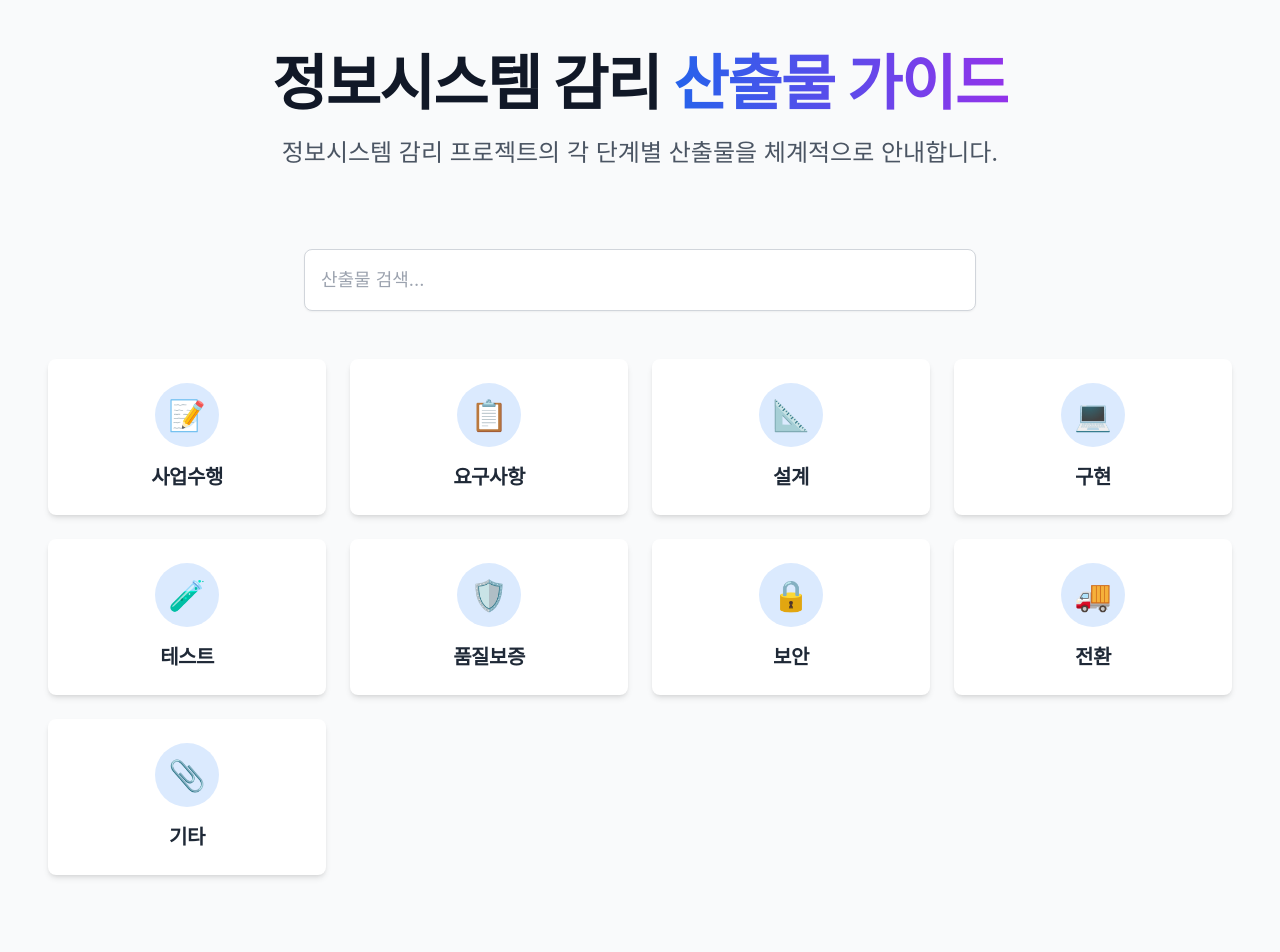
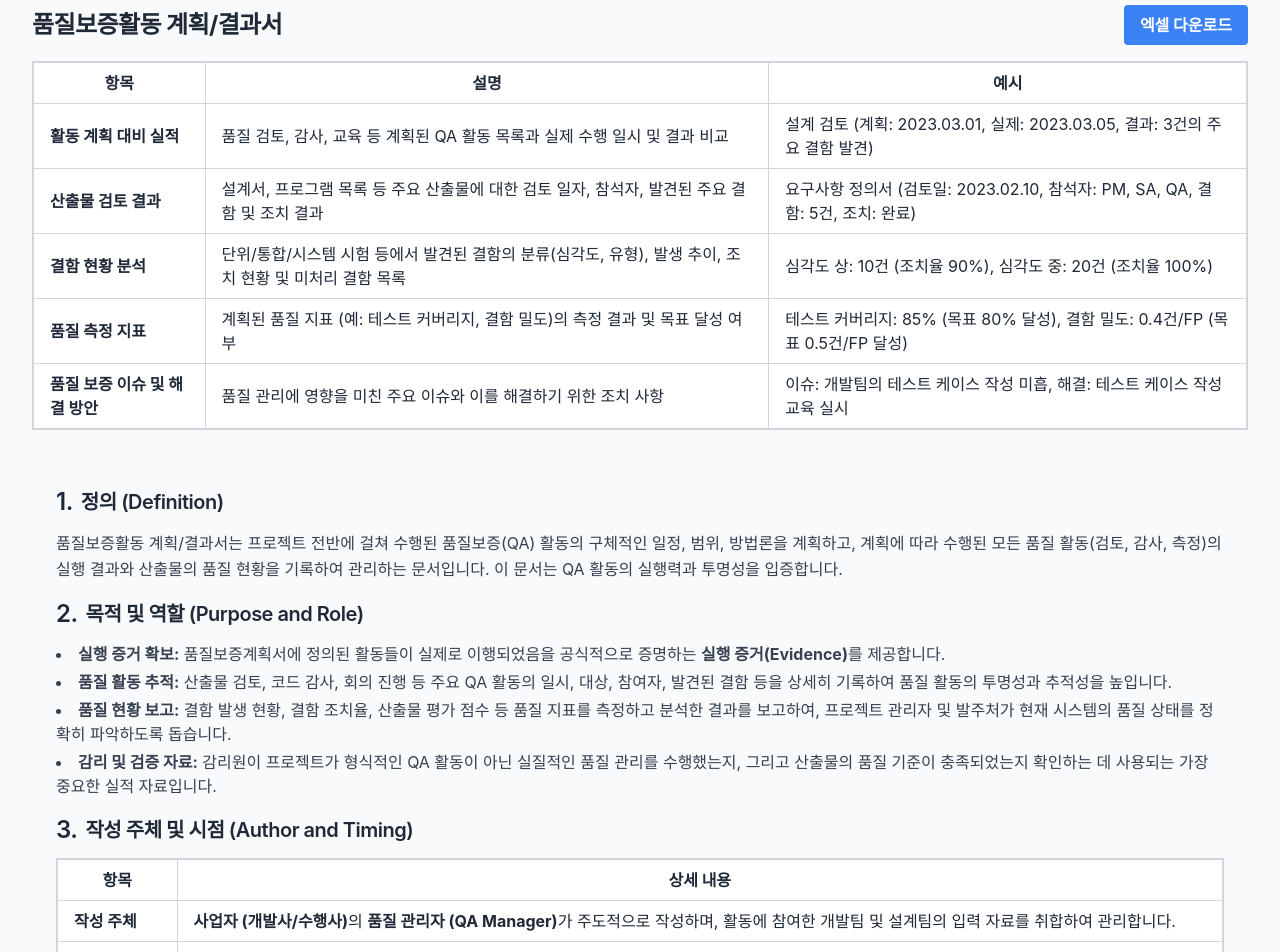
Before and after one commit to jeonck/deliverables-guide, a React (Vite) app: page /#/forms/quality-assurance-activity-plan-result in a window 1280 px wide. Before the commit this address led to /#/. Shown: the part 140-1092 px from the top of the page. Built offline with nearby package versions, Linux system fonts and the light colour scheme.

Commit message:
feat: add quality assurance activity plan/result form and update links

```diff
--- a/src/App.tsx
+++ b/src/App.tsx
@@ -25,6 +25,7 @@ import AcceptanceTestPlan from './pages/forms/AcceptanceTestPlan';
 import AsIsBusinessAnalysisDocument from './pages/forms/AsIsBusinessAnalysisDocument';
 import AsIsSystemAnalysisDocument from './pages/forms/AsIsSystemAnalysisDocument';
 import DatabaseStandardDesignGuidelines from './pages/forms/DatabaseStandardDesignGuidelines';
+import QualityAssuranceActivityPlanResult from './pages/forms/QualityAssuranceActivityPlanResult';
 
 function App() {
   return (
@@ -58,6 +59,7 @@ function App() {
             <Route path="/forms/as-is-business-analysis-document" element={<AsIsBusinessAnalysisDocument />} />
             <Route path="/forms/as-is-system-analysis-document" element={<AsIsSystemAnalysisDocument />} />
             <Route path="/forms/database-standard-design-guidelines" element={<DatabaseStandardDesignGuidelines />} />
+            <Route path="/forms/quality-assurance-activity-plan-result" element={<QualityAssuranceActivityPlanResult />} />
             <Route path="*" element={<Navigate to="/" replace />} />
           </Routes>
         </main>
--- a/src/data/deliverables.ts
+++ b/src/data/deliverables.ts
@@ -315,6 +315,12 @@ export const allDeliverables: Deliverable[] = [
     categoryPath: '/implementation',
   },
   {
+    name: '품질보증활동 계획/결과서',
+    category: '구현',
+    categoryPath: '/implementation',
+    formPath: '/forms/quality-assurance-activity-plan-result',
+  },
+  {
     name: '반복 계획/평가서',
     category: '구현',
     categoryPath: '/implementation',
--- a/src/pages/Implementation.tsx
+++ b/src/pages/Implementation.tsx
@@ -35,7 +35,7 @@ const implementationDeliverables = [
     deliverables: [
       { name: '적용 방법론 및 개발 표준', path: '/forms/applied-methodology-and-development-standards' },
       { name: '요구사항 추적표', path: '/forms/requirements-traceability-matrix' },
-      { name: '품질보증활동 계획/결과서', path: '/implementation' },
+      { name: '품질보증활동 계획/결과서', path: '/forms/quality-assurance-activity-plan-result' },
       { name: '반복 계획/평가서', path: '/implementation' },
     ],
   },
--- a/src/pages/QA.tsx
+++ b/src/pages/QA.tsx
@@ -22,7 +22,7 @@ const QADeliverables = [
         deliverables: [
             { name: '적용 방법론 및 개발 표준', path: '/forms/applied-methodology-and-development-standards' },
             { name: '요구사항 추적표', path: '/forms/requirements-traceability-matrix' },
-            { name: '품질보증활동 계획/결과서', path: '/qa' },
+            { name: '품질보증활동 계획/결과서', path: '/forms/quality-assurance-activity-plan-result' },
             { name: '반복 계획/평가서', path: '/qa' },
         ],
     },
@@ -30,7 +30,7 @@ const QADeliverables = [
         phase: '테스트',
         deliverables: [
             { name: '요구사항 추적표', path: '/forms/requirements-traceability-matrix' },
-            { name: '품질보증활동 계획/결과서', path: '/qa' },
+            { name: '품질보증활동 계획/결과서', path: '/forms/quality-assurance-activity-plan-result' },
         ],
     },
 ];
--- a/src/pages/Testing.tsx
+++ b/src/pages/Testing.tsx
@@ -23,7 +23,7 @@ const testDeliverables = [
     category: '관리 (QA)',
     deliverables: [
       { name: '요구사항 추적표', path: '/forms/requirements-traceability-matrix' },
-      { name: '품질보증활동 계획/결과서', path: '/testing' },
+      { name: '품질보증활동 계획/결과서', path: '/forms/quality-assurance-activity-plan-result' },
     ],
   },
 ];
--- /dev/null
+++ b/src/pages/forms/QualityAssuranceActivityPlanResult.tsx
@@ -0,0 +1,109 @@
+import React from 'react';
+import { saveAs } from 'file-saver';
+import * as XLSX from 'xlsx';
+
+const QualityAssuranceActivityPlanResult: React.FC = () => {
+  const tableData = [
+    ['항목', '설명', '예시'],
+    ['활동 계획 대비 실적', '품질 검토, 감사, 교육 등 계획된 QA 활동 목록과 실제 수행 일시 및 결과 비교', '설계 검토 (계획: 2023.03.01, 실제: 2023.03.05, 결과: 3건의 주요 결함 발견)'],
+    ['산출물 검토 결과', '설계서, 프로그램 목록 등 주요 산출물에 대한 검토 일자, 참석자, 발견된 주요 결함 및 조치 결과', '요구사항 정의서 (검토일: 2023.02.10, 참석자: PM, SA, QA, 결함: 5건, 조치: 완료)'],
+    ['결함 현황 분석', '단위/통합/시스템 시험 등에서 발견된 결함의 분류(심각도, 유형), 발생 추이, 조치 현황 및 미처리 결함 목록', '심각도 상: 10건 (조치율 90%), 심각도 중: 20건 (조치율 100%)'],
+    ['품질 측정 지표', '계획된 품질 지표 (예: 테스트 커버리지, 결함 밀도)의 측정 결과 및 목표 달성 여부', '테스트 커버리지: 85% (목표 80% 달성), 결함 밀도: 0.4건/FP (목표 0.5건/FP 달성)'],
+    ['품질 보증 이슈 및 해결 방안', '품질 관리에 영향을 미친 주요 이슈와 이를 해결하기 위한 조치 사항', '이슈: 개발팀의 테스트 케이스 작성 미흡, 해결: 테스트 케이스 작성 교육 실시'],
+  ];
+
+  const handleExcelDownload = () => {
+    const worksheet = XLSX.utils.aoa_to_sheet(tableData);
+    const workbook = XLSX.utils.book_new();
+    XLSX.utils.book_append_sheet(workbook, worksheet, '품질보증활동계획결과서');
+    const excelBuffer = XLSX.write(workbook, { bookType: 'xlsx', type: 'array' });
+    const data = new Blob([excelBuffer], { type: 'application/octet-stream' });
+    saveAs(data, '품질보증활동계획결과서.xlsx');
+  };
+
+  return (
+    <div className="container mx-auto p-4">
+      <div className="flex justify-between items-center mb-4">
+        <h1 className="text-2xl font-bold">품질보증활동 계획/결과서</h1>
+        <button
+          onClick={handleExcelDownload}
+          className="bg-blue-500 hover:bg-blue-700 text-white font-bold py-2 px-4 rounded"
+        >
+          엑셀 다운로드
+        </button>
+      </div>
+
+      <div className="overflow-x-auto mb-8">
+        <table className="min-w-full bg-white border-2 border-gray-300">
+          <thead>
+            <tr>
+              <th className="border border-gray-300 px-4 py-2">항목</th>
+              <th className="border border-gray-300 px-4 py-2">설명</th>
+              <th className="border border-gray-300 px-4 py-2">예시</th>
+            </tr>
+          </thead>
+          <tbody>
+            {tableData.slice(1).map((row, rowIndex) => ( // Skip header row for rendering
+              <tr key={rowIndex}>
+                {row.map((cell, cellIndex) => (
+                  <td key={cellIndex} className="border border-gray-300 px-4 py-2">
+                    {cellIndex === 0 ? <span className="font-bold">{cell}</span> : cell}
+                  </td>
+                ))}
+              </tr>
+            ))}
+          </tbody>
+        </table>
+      </div>
+
+      <div className="mb-8 p-6 bg-gray-50 rounded-lg shadow-sm">
+        <h2 className="text-xl font-semibold mb-3 flex items-center">
+          <span className="text-2xl mr-2">1.</span> 정의 (Definition)
+        </h2>
+        <p className="mb-4 text-gray-700">
+          품질보증활동 계획/결과서는 프로젝트 전반에 걸쳐 수행된 품질보증(QA) 활동의 구체적인 일정, 범위, 방법론을 계획하고, 계획에 따라 수행된 모든 품질 활동(검토, 감사, 측정)의 실행 결과와 산출물의 품질 현황을 기록하여 관리하는 문서입니다. 이 문서는 QA 활동의 실행력과 투명성을 입증합니다.
+        </p>
+
+        <h2 className="text-xl font-semibold mb-3 flex items-center">
+          <span className="text-2xl mr-2">2.</span> 목적 및 역할 (Purpose and Role)
+        </h2>
+        <ul className="list-disc list-inside mb-4 text-gray-700 space-y-1">
+          <li><strong>실행 증거 확보:</strong> 품질보증계획서에 정의된 활동들이 실제로 이행되었음을 공식적으로 증명하는 <strong>실행 증거(Evidence)</strong>를 제공합니다.</li>
+          <li><strong>품질 활동 추적:</strong> 산출물 검토, 코드 감사, 회의 진행 등 주요 QA 활동의 일시, 대상, 참여자, 발견된 결함 등을 상세히 기록하여 품질 활동의 투명성과 추적성을 높입니다.</li>
+          <li><strong>품질 현황 보고:</strong> 결함 발생 현황, 결함 조치율, 산출물 평가 점수 등 품질 지표를 측정하고 분석한 결과를 보고하여, 프로젝트 관리자 및 발주처가 현재 시스템의 품질 상태를 정확히 파악하도록 돕습니다.</li>
+          <li><strong>감리 및 검증 자료:</strong> 감리원이 프로젝트가 형식적인 QA 활동이 아닌 실질적인 품질 관리를 수행했는지, 그리고 산출물의 품질 기준이 충족되었는지 확인하는 데 사용되는 가장 중요한 실적 자료입니다.</li>
+        </ul>
+
+        <h2 className="text-xl font-semibold mb-3 flex items-center">
+          <span className="text-2xl mr-2">3.</span> 작성 주체 및 시점 (Author and Timing)
+        </h2>
+        <div className="overflow-x-auto">
+          <table className="min-w-full bg-white border-2 border-gray-300">
+            <thead>
+              <tr>
+                <th className="border border-gray-300 px-4 py-2">항목</th>
+                <th className="border border-gray-300 px-4 py-2">상세 내용</th>
+              </tr>
+            </thead>
+            <tbody>
+              <tr>
+                <td className="border border-gray-300 px-4 py-2 font-bold">작성 주체</td>
+                <td className="border border-gray-300 px-4 py-2"><strong>사업자 (개발사/수행사)</strong>의 <strong>품질 관리자 (QA Manager)</strong>가 주도적으로 작성하며, 활동에 참여한 개발팀 및 설계팀의 입력 자료를 취합하여 관리합니다.</td>
+              </tr>
+              <tr>
+                <td className="border border-gray-300 px-4 py-2 font-bold">최초 작성 시점</td>
+                <td className="border border-gray-300 px-4 py-2">품질보증 활동이 시작되는 프로젝트 전 단계에 걸쳐 주기적으로 작성 및 갱신되며, 특히 각 주요 단계(설계, 구현, 테스트) 종료 시점에 해당 단계의 결과가 정리되어야 합니다.</td>
+              </tr>
+              <tr>
+                <td className="border border-gray-300 px-4 py-2 font-bold">갱신 시점</td>
+                <td className="border border-gray-300 px-4 py-2">품질 검토, 결함 측정 등 QA 활동이 발생할 때마다 실적을 기록하며, 프로젝트가 완료될 때까지 지속적으로 누적 및 갱신됩니다.</td>
+              </tr>
+            </tbody>
+          </table>
+        </div>
+      </div>
+    </div>
+  );
+};
+
+export default QualityAssuranceActivityPlanResult;
```
